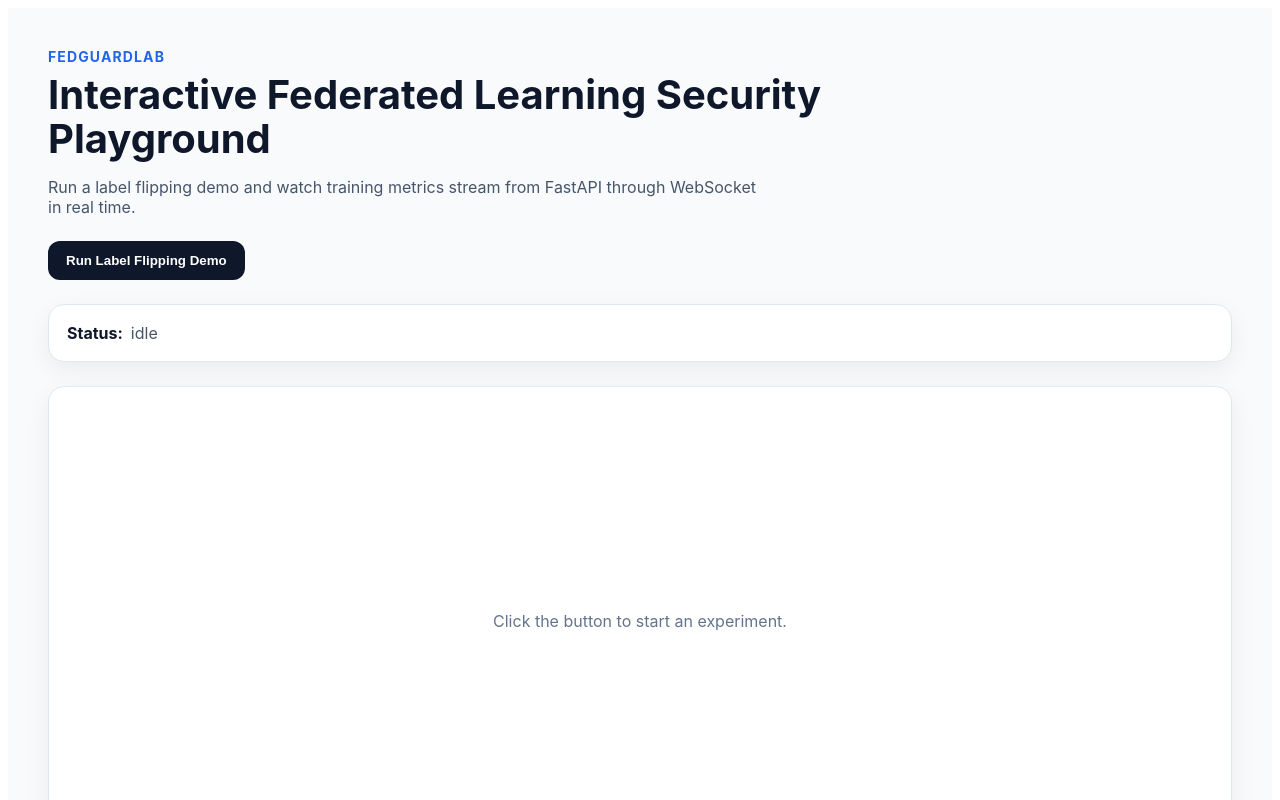
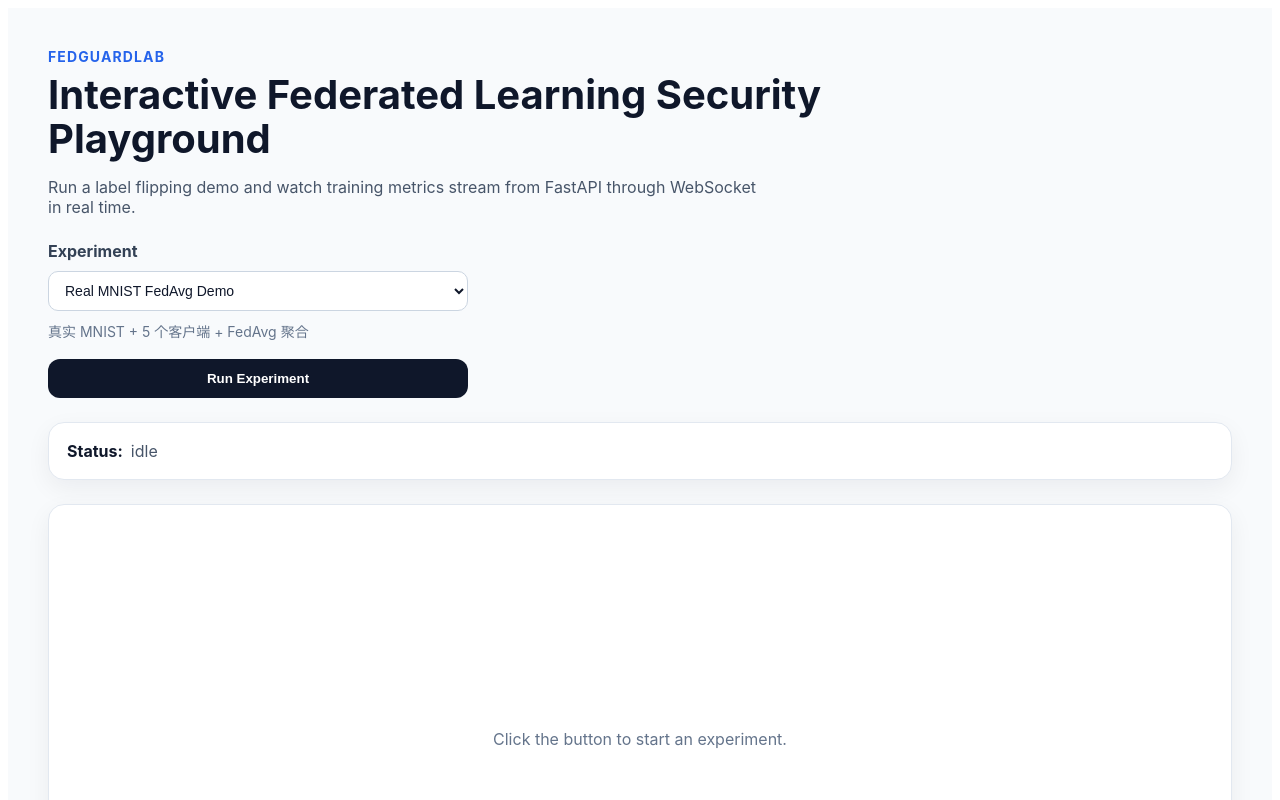
Before and after one commit to Calvin1989/FedGuardLab, a Vue app in the folder web/: page / in a window 1280 px wide. Shown: the top 800 px of the page. Built offline with nearby package versions, Linux system fonts and the light colour scheme.

Commit message:
Add experiment selector to dashboard

```diff
--- a/web/src/App.vue
+++ b/web/src/App.vue
@@ -30,6 +30,21 @@ const status = ref("idle");
 const metrics = ref([]);
 const errorMessage = ref("");
 const reportUrl = ref("");
+const selectedConfig = ref("configs/mnist_fedavg_demo.yaml");
+
+const experimentOptions = [
+  {
+    label: "Real MNIST FedAvg Demo",
+    value: "configs/mnist_fedavg_demo.yaml",
+    description: "真实 MNIST + 5 个客户端 + FedAvg 聚合",
+  },
+  {
+    label: "Simulated Label Flipping Demo",
+    value: "configs/label_flip_demo.yaml",
+    description: "模拟 label flipping 攻击，用于快速演示 Dashboard",
+  },
+];
+
 let socket = null;
 
 const latestMetric = computed(() => {
@@ -94,9 +109,12 @@ async function startExperiment() {
   }
 
   try {
-    const response = await fetch(`${API_BASE}/run`, {
+    const response = await fetch(
+      `${API_BASE}/run?config_path=${encodeURIComponent(selectedConfig.value)}`,
+      {
         method: "POST",
-    });
+      }
+    );
 
     if (!response.ok) {
       throw new Error(`Failed to create run: ${response.status}`);
@@ -155,13 +173,41 @@ async function startExperiment() {
         through WebSocket in real time.
       </p>
 
+      <div class="control-panel">
+        <label class="field-label" for="experiment-select">
+          Experiment
+        </label>
+
+        <select
+          id="experiment-select"
+          v-model="selectedConfig"
+          class="experiment-select"
+          :disabled="status === 'creating' || status === 'running'"
+        >
+          <option
+            v-for="option in experimentOptions"
+            :key="option.value"
+            :value="option.value"
+          >
+            {{ option.label }}
+          </option>
+        </select>
+
+        <p class="option-description">
+          {{
+            experimentOptions.find((option) => option.value === selectedConfig)
+              ?.description
+          }}
+        </p>
+
         <button
           class="run-button"
           :disabled="status === 'creating' || status === 'running'"
           @click="startExperiment"
         >
-        {{ status === "running" ? "Running..." : "Run Label Flipping Demo" }}
+          {{ status === "running" ? "Running..." : "Run Experiment" }}
         </button>
+      </div>
     </section>
 
     <section class="status-card">
@@ -346,4 +392,30 @@ h1 {
 .report-link:hover {
   text-decoration: underline;
 }
+
+.control-panel {
+  display: grid;
+  gap: 10px;
+  max-width: 420px;
+}
+
+.field-label {
+  font-weight: 700;
+  color: #334155;
+}
+
+.experiment-select {
+  padding: 10px 12px;
+  border: 1px solid #cbd5e1;
+  border-radius: 10px;
+  background: white;
+  color: #0f172a;
+  font-size: 14px;
+}
+
+.option-description {
+  margin: 0 0 8px;
+  color: #64748b;
+  font-size: 14px;
+}
 </style>
```
Lines whose indentation alone changed are shown as unchanged.
